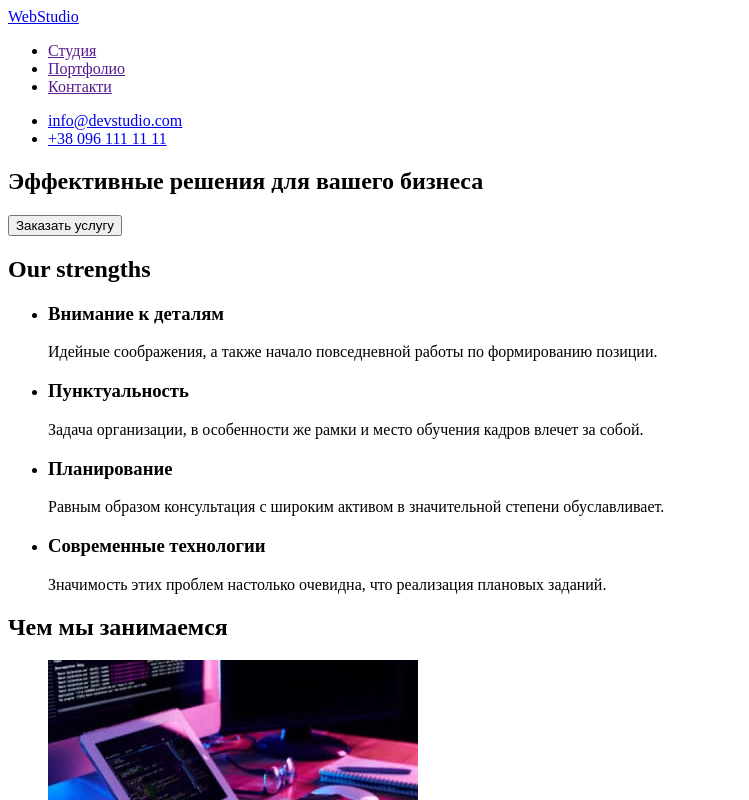
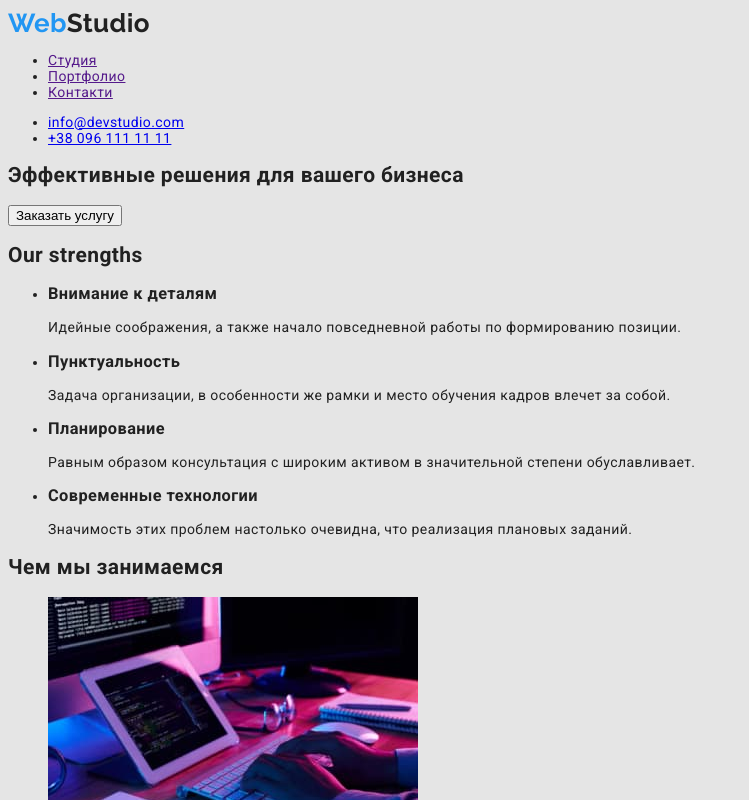
Before and after one commit to BemBasUA/goit-markup-hw-02, a plain HTML site: page index.html in a window 1280 px wide. Shown: the top 800 px of the page, without its empty margins (0-749 px from the left). Drawn offline with Linux system fonts and the light colour scheme.

Commit message:
Додає базові стилі

```diff
--- /dev/null
+++ b/css/styles.css
@@ -0,0 +1,29 @@
+:root {
+  --primary-text-color: #212121;
+  --secondary-text-color: #757575;
+  --accent-color: #2196f3;
+  --adress-text-color: rgba(255, 255, 255, 0.6);
+  --primary-background-color: #e5e5e5;
+  --secondary-background-color: #2f303a;
+}
+
+body {
+  background-color: var(--primary-background-color);
+  color: var(--primary-text-color);
+  font-family: Roboto, sans-serif;
+  font-size: 14px;
+  line-height: 1.14;
+  letter-spacing: 0.03em;
+}
+/* Logo */
+.logo {
+  font-family: Raleway, sans-serif;
+  font-weight: 700;
+  font-size: 26px;
+  line-height: 1.19;
+  text-decoration: none;
+  color: inherit;
+}
+.logo .accent {
+  color: var(--accent-color);
+}
--- a/index.html
+++ b/index.html
@@ -5,19 +5,23 @@
     <meta http-equiv="X-UA-Compatible" content="IE=edge">
     <meta name="viewport" content="width=device-width, initial-scale=1.0">
     <title>Document</title>
+    <link rel="stylesheet" href="">
+    <link href="https://fonts.googleapis.com/css2?family=Raleway:wght@700&family=Roboto:wght@400;500;700;900&display=swap"
+        rel="stylesheet">
+    <link rel="stylesheet" href="./css/styles.css">
 </head>
 <body>
     <!-- Header -->
-    <header>
-        <nav>
-            <a href="/index.html">WebStudio</a>
+    <header class="page-header">
+        <nav class="site-nav">
+            <a class="logo" href="/index.html"><span class="accent">Web</span>Studio</a>
             <ul>
                 <li><a href="">Студия</a></li>
                 <li><a href="">Портфолио</a></li>
                 <li><a href="">Контакти</a></li>
             </ul>
         </nav>
-        <ul>
+        <ul class="auth-nav">
             <li><a href="mailto:info@devstudio.com">info@devstudio.com</a></li>
             <li><a href="tel:+380961111111">+38 096 111 11 11</a></li>
         </ul>
```
